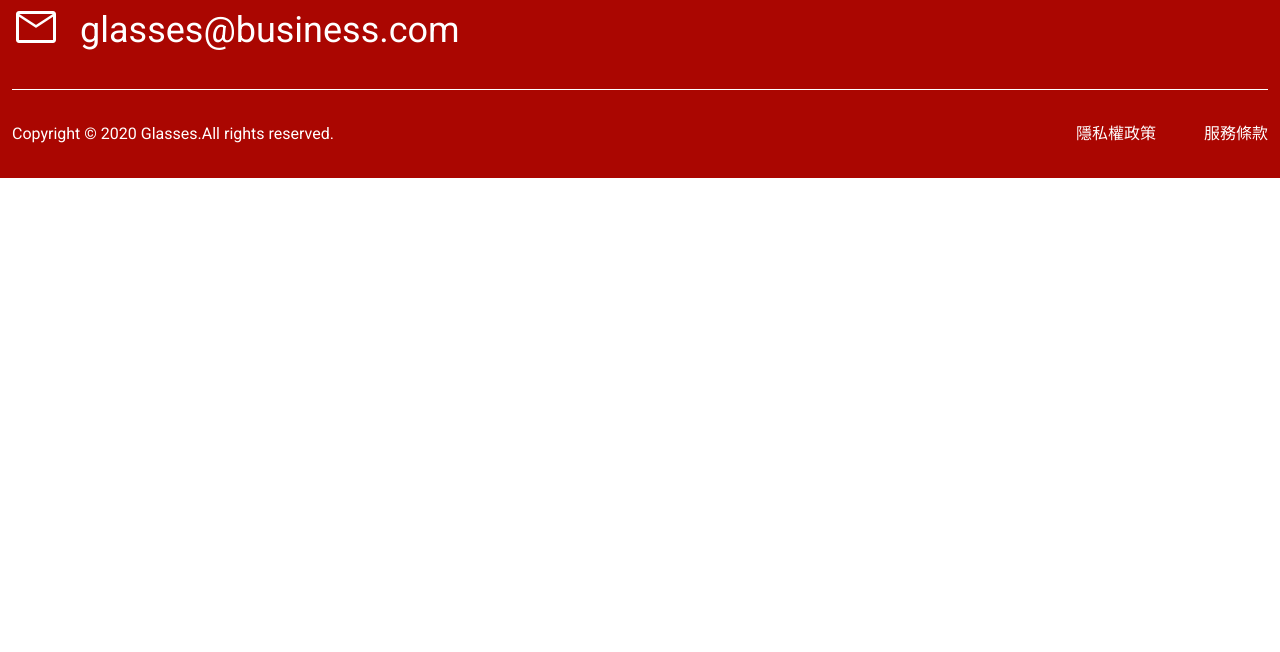
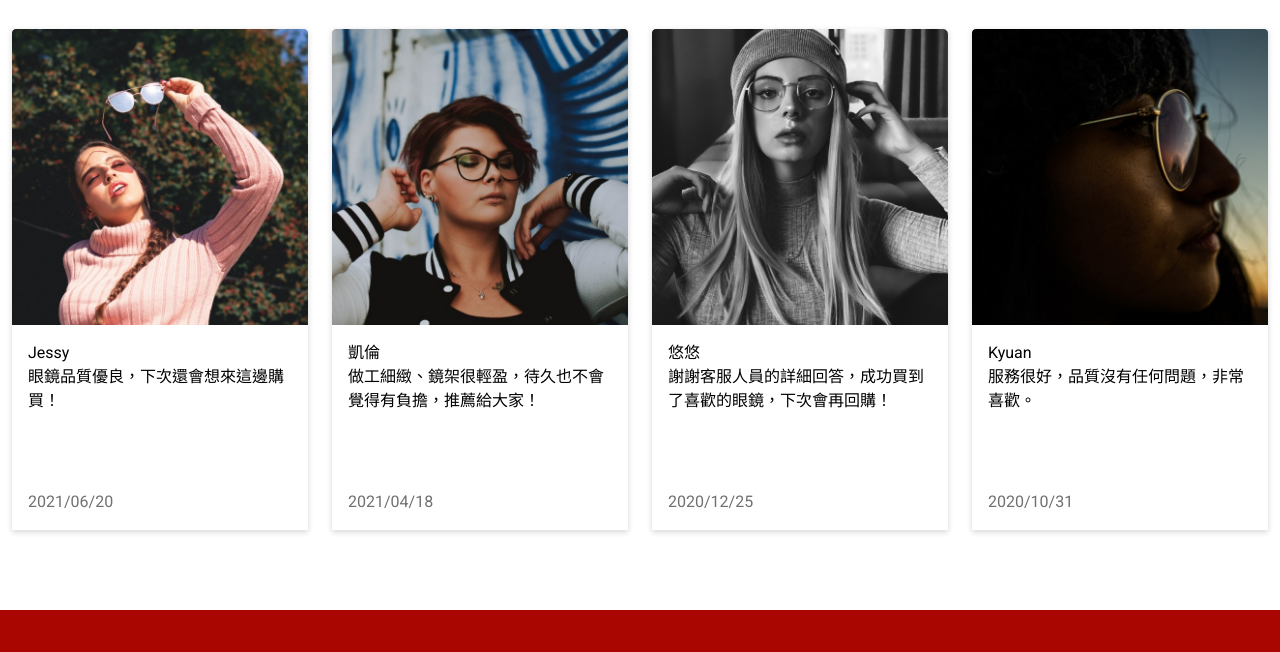
Before and after one commit to AndersonShen2020/2023_web-layouting_week3, a website: page index.html in a window 1280 px wide. Shown: the part 2871-3523 px from the top of the page. Before the commit the page ends 3049 px from the top, so only its background shows below. Drawn offline with nearby package versions, Linux system fonts and the light colour scheme.

Commit message:
feat: index-顧客推薦

```diff
--- a/assets/style/helpers/_utilities.scss
+++ b/assets/style/helpers/_utilities.scss
@@ -122,6 +122,10 @@
   padding: 80px 0;
 }
 
+.p-4 {
+  padding: 16px;
+}
+
 // width
 
 .w-50 {
@@ -130,6 +134,10 @@
 
 .w-100 {
   width: 100%;
+}
+
+.h-205 {
+  height: 205px;
 }
 
 .text-align-center {
@@ -160,6 +168,14 @@
   color: white !important;
 }
 
+.text-black {
+  color: black;
+}
+
+.text-gray {
+  color: #707070;
+}
+
 .text-primary {
   color: $color-primary;
 }
@@ -182,6 +198,10 @@
 
 .fs-italic {
   font-style: italic;
+}
+
+.box-shadow {
+  box-shadow: 0px 2px 6px #00000029;
 }
 
 @media (max-width: 992px) {
--- a/index.html
+++ b/index.html
@@ -119,6 +119,77 @@
           </div>
         </div>
       </div>
+
+      <!-- 顧客推薦 -->
+      <div class="py-80 py-sm-40">
+        <div class="container">
+          <h2 class="text-secondary text-align-center mb-48 mb-sm-6">
+            顧客推薦
+          </h2>
+          <ul class="row flex-wrap">
+            <li class="col-3 col-md-6 col-sm-4 mb-md-6">
+              <div class="box-shadow">
+                <img src="/assets/img/home-section5-1.png" alt="" />
+                <div
+                  class="d-flex flex-column justify-content-between p-4 h-205"
+                >
+                  <div class="customer-info text-black">
+                    <p class="2">Jessy</p>
+                    <p>眼鏡品質優良，下次還會想來這邊購買！</p>
+                  </div>
+                  <p class="text-gray">2021/06/20</p>
+                </div>
+              </div>
+            </li>
+            <li class="col-3 col-md-6 col-sm-4 mb-md-6">
+              <div class="box-shadow">
+                <img src="/assets/img/home-section5-2.png" alt="" />
+                <div
+                  class="d-flex flex-column justify-content-between p-4 h-205"
+                >
+                  <div class="customer-info text-black">
+                    <p class="2">凱倫</p>
+                    <p>
+                      做工細緻、鏡架很輕盈，待久也不會覺得有負擔，推薦給大家！
+                    </p>
+                  </div>
+                  <p class="text-gray">2021/04/18</p>
+                </div>
+              </div>
+            </li>
+            <li class="col-3 col-md-6 col-sm-4 mb-sm-6">
+              <div class="box-shadow">
+                <img src="/assets/img/home-section5-3.png" alt="" />
+                <div
+                  class="d-flex flex-column justify-content-between p-4 h-205"
+                >
+                  <div class="customer-info text-black">
+                    <p class="2">悠悠</p>
+                    <p>
+                      謝謝客服人員的詳細回答，成功買到了喜歡的眼鏡，下次會再回購！
+                    </p>
+                  </div>
+                  <p class="text-gray">2020/12/25</p>
+                </div>
+              </div>
+            </li>
+            <li class="col-3 col-md-6 col-sm-4">
+              <div class="box-shadow">
+                <img src="/assets/img/home-section5-4.png" alt="" />
+                <div
+                  class="d-flex flex-column justify-content-between p-4 h-205"
+                >
+                  <div class="customer-info text-black">
+                    <p class="2">Kyuan</p>
+                    <p>服務很好，品質沒有任何問題，非常喜歡。</p>
+                  </div>
+                  <p class="text-gray">2020/10/31</p>
+                </div>
+              </div>
+            </li>
+          </ul>
+        </div>
+      </div>
     </main>
 
     <footer>
```
Also changed, not shown: assets/style/all.css, 1 other file.
